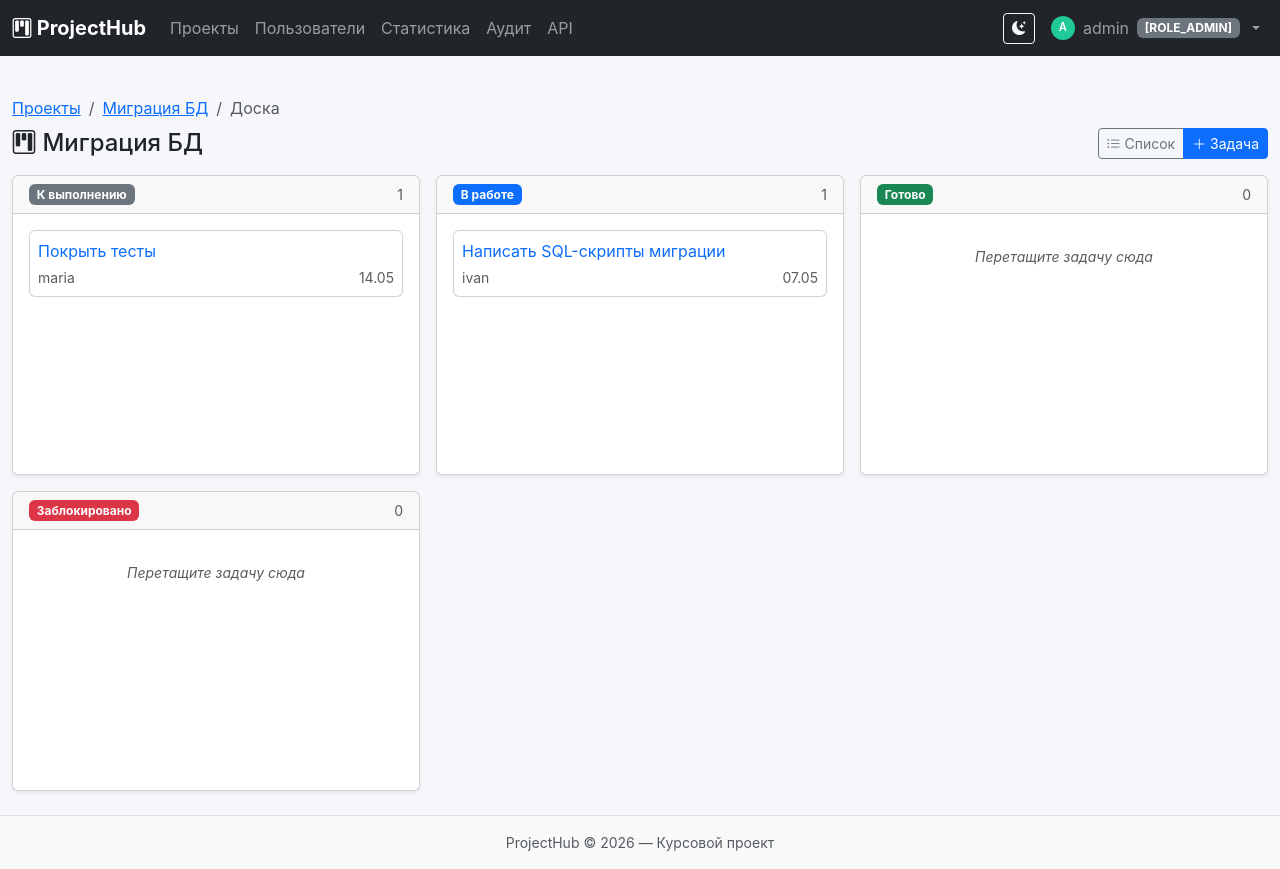
After one commit to pescaderojalauddin-source/projecthub, a Spring Boot app: page /projects/1/board in a window 1280 px wide. The commit adds this page. Run offline with Spring Boot 4, Linux system fonts and the light colour scheme; a user stored in the database is signed in; data comes from the database, SQL or seed files in the repository; some of the project's set-up classes (security, data sources, template engines, error pages and the like) are left out, and stand-ins take their place; some libraries are stand-ins or nearby versions.

Commit message:
feat(ux): kanban board, dark theme toggle and markdown descriptions
Три независимые UX-улучшения собраны в одну PR:

1. Kanban доска (/projects/{id}/board)
   - Таблица колонок по статусам задач (TODO / IN_PROGRESS / DONE / BLOCKED).
   - Drag-and-drop через SortableJS (webjar 1.15.2, без сборки).
   - Перетаскивание шлёт POST /tasks/{id}/status-ajax (новый эндпоинт), сервис делает RBAC-проверку и пишет в audit log как обычно.
   - При ошибке (403/404/500) JS перезагружает страницу — пользователь видит актуальное состояние.

2. Markdown в описаниях
   - flexmark-all 0.64.8 + jsoup-санитайзер (Safelist.basicWithImages + nofollow noopener noreferrer на ссылках).
   - MarkdownService.toSafeHtml(String) → используется в Thymeleaf через th:utext="${@markdownService.toSafeHtml(...)}".
   - 6 юнит-тестов: рендеринг, ссылки, защита от <script>, javascript: URL, on*-обработчиков, null-input.
   - Подсказка о синтаксисе под textarea задачи.

3. Тёмная тема
   - Переключатель в навбаре (солнце/луна), состояние в localStorage 'projecthub-theme'.
   - Использует штатный Bootstrap 5.3 mechanism data-bs-theme="dark" на <html>.
   - Inline-скрипт в <head> применяет сохранённую тему до paint, чтобы не было FOUC.
   - Дополнительные CSS-переопределения для Markdown <pre>, комментариев и task-row подсветок.

34/34 тестов зелёные.

```diff
--- a/src/main/java/com/example/projecthub/controller/ProjectController.java
+++ b/src/main/java/com/example/projecthub/controller/ProjectController.java
@@ -100,6 +100,24 @@ public class ProjectController {
         return "projects/view";
     }
 
+    @GetMapping("/{id}/board")
+    public String board(@PathVariable Long id, Model model) {
+        User current = currentUserService.getCurrent();
+        Project project = projectService.getByIdForUser(id, current);
+        java.util.List<Task> all = taskService.listAllForProject(project);
+        java.util.Map<TaskStatus, java.util.List<Task>> grouped = new java.util.EnumMap<>(TaskStatus.class);
+        for (TaskStatus s : TaskStatus.values()) {
+            grouped.put(s, new java.util.ArrayList<>());
+        }
+        for (Task t : all) {
+            grouped.get(t.getStatus()).add(t);
+        }
+        model.addAttribute("project", project);
+        model.addAttribute("statuses", TaskStatus.values());
+        model.addAttribute("grouped", grouped);
+        return "projects/board";
+    }
+
     @GetMapping("/{id}/edit")
     public String editForm(@PathVariable Long id, Model model) {
         User current = currentUserService.getCurrent();
--- a/src/main/java/com/example/projecthub/service/TaskService.java
+++ b/src/main/java/com/example/projecthub/service/TaskService.java
@@ -41,6 +41,11 @@ public class TaskService {
             return taskRepository.findAllByProjectAndStatus(project, statusFilter, pageable);
         }
         return taskRepository.findAllByProject(project, pageable);
+    }
+
+    @Transactional(readOnly = true)
+    public java.util.List<Task> listAllForProject(Project project) {
+        return taskRepository.findAllByProject(project);
     }
 
     @Transactional(readOnly = true)
--- a/src/main/resources/static/css/app.css
+++ b/src/main/resources/static/css/app.css
@@ -71,3 +71,41 @@ main {
 .avatar-c5 { background: #20c997; }
 .avatar-c6 { background: #dc3545; }
 .avatar-c7 { background: #0dcaf0; color: #000 !important; }
+
+/* Markdown-rendered description blocks */
+.markdown { line-height: 1.55; }
+.markdown p:last-child { margin-bottom: 0; }
+.markdown pre,
+.markdown code {
+    background: #f1f3f5;
+    padding: 0.1rem 0.3rem;
+    border-radius: 0.25rem;
+    font-size: 0.9em;
+}
+.markdown pre {
+    padding: 0.75rem;
+    overflow-x: auto;
+}
+.markdown blockquote {
+    border-left: 3px solid #adb5bd;
+    color: #495057;
+    padding-left: 0.75rem;
+}
+
+/* Kanban board */
+.kanban-board { min-height: 60vh; }
+.kanban-column { min-height: 300px; }
+.kanban-list { min-height: 220px; }
+.kanban-card { cursor: grab; transition: transform 0.1s ease; }
+.kanban-card:hover { transform: translateY(-2px); }
+.kanban-card-ghost { opacity: 0.5; background: #e9ecef; }
+
+/* Dark theme overrides for the bits Bootstrap doesn't auto-handle. */
+[data-bs-theme="dark"] body { background: #0f1115; }
+[data-bs-theme="dark"] .breadcrumb { color: #adb5bd; }
+[data-bs-theme="dark"] .markdown pre,
+[data-bs-theme="dark"] .markdown code { background: #1c2128; color: #e5e7eb; }
+[data-bs-theme="dark"] .comment { background: #1c2128; }
+[data-bs-theme="dark"] .task-row.deadline-overdue { background-color: rgba(220, 53, 69, 0.18); }
+[data-bs-theme="dark"] .task-row.deadline-soon { background-color: rgba(255, 193, 7, 0.18); }
+[data-bs-theme="dark"] .kanban-card-ghost { background: #2a2f36; }
--- a/src/main/resources/templates/fragments/layout.html
+++ b/src/main/resources/templates/fragments/layout.html
@@ -9,6 +9,17 @@
     <link rel="stylesheet" th:href="@{/webjars/bootstrap/5.3.3/css/bootstrap.min.css}">
     <link rel="stylesheet" th:href="@{/webjars/bootstrap-icons/1.11.3/font/bootstrap-icons.css}">
     <link rel="stylesheet" th:href="@{/css/app.css}">
+    <!-- Apply persisted theme before content paints to avoid flash of light theme. -->
+    <script>
+        (function () {
+            try {
+                var saved = localStorage.getItem('projecthub-theme');
+                if (saved === 'dark' || saved === 'light') {
+                    document.documentElement.setAttribute('data-bs-theme', saved);
+                }
+            } catch (e) { /* localStorage unavailable */ }
+        })();
+    </script>
 </head>
 <body>
 <nav th:fragment="navbar" class="navbar navbar-expand-lg navbar-dark bg-dark">
@@ -35,7 +46,14 @@
                     <a class="nav-link" th:href="@{/swagger-ui.html}" target="_blank">API</a>
                 </li>
             </ul>
-            <ul class="navbar-nav">
+            <ul class="navbar-nav align-items-lg-center">
+                <li class="nav-item">
+                    <button id="themeToggle" type="button"
+                            class="btn btn-sm btn-outline-light me-2"
+                            title="Переключить тему">
+                        <i class="bi bi-moon-stars-fill" id="themeToggleIcon"></i>
+                    </button>
+                </li>
                 <li class="nav-item dropdown" sec:authorize="isAuthenticated()">
                     <a class="nav-link dropdown-toggle d-inline-flex align-items-center gap-2"
                        data-bs-toggle="dropdown" href="#">
@@ -100,12 +118,34 @@
     </nav>
 </div>
 
-<footer th:fragment="footer" class="footer mt-auto py-3 bg-light border-top">
+<footer th:fragment="footer" class="footer mt-auto py-3 bg-body-tertiary border-top">
     <div class="container text-center text-muted small">
         <span>ProjectHub © 2026 — Курсовой проект</span>
     </div>
 </footer>
 
-<script th:fragment="scripts" th:src="@{/webjars/bootstrap/5.3.3/js/bootstrap.bundle.min.js}"></script>
+<div th:fragment="scripts">
+    <script th:src="@{/webjars/bootstrap/5.3.3/js/bootstrap.bundle.min.js}"></script>
+    <script>
+        (function () {
+            var btn = document.getElementById('themeToggle');
+            var icon = document.getElementById('themeToggleIcon');
+            if (!btn || !icon) return;
+            var html = document.documentElement;
+            function syncIcon() {
+                var dark = html.getAttribute('data-bs-theme') === 'dark';
+                icon.classList.toggle('bi-moon-stars-fill', !dark);
+                icon.classList.toggle('bi-sun-fill', dark);
+            }
+            syncIcon();
+            btn.addEventListener('click', function () {
+                var next = html.getAttribute('data-bs-theme') === 'dark' ? 'light' : 'dark';
+                html.setAttribute('data-bs-theme', next);
+                try { localStorage.setItem('projecthub-theme', next); } catch (e) { /* ignore */ }
+                syncIcon();
+            });
+        })();
+    </script>
+</div>
 </body>
 </html>
--- /dev/null
+++ b/src/main/resources/templates/projects/board.html
@@ -0,0 +1,106 @@
+<!DOCTYPE html>
+<html lang="ru" xmlns:th="http://www.thymeleaf.org">
+<head th:replace="~{fragments/layout :: head('Доска — ' + ${project.title})}"></head>
+<body>
+<header th:replace="~{fragments/layout :: navbar}"></header>
+<main class="container-fluid py-4">
+    <div th:replace="~{fragments/layout :: flash}"></div>
+
+    <nav aria-label="breadcrumb">
+        <ol class="breadcrumb">
+            <li class="breadcrumb-item"><a th:href="@{/projects}">Проекты</a></li>
+            <li class="breadcrumb-item">
+                <a th:href="@{/projects/{id}(id=${project.id})}" th:text="${project.title}">Project</a>
+            </li>
+            <li class="breadcrumb-item active">Доска</li>
+        </ol>
+    </nav>
+
+    <div class="d-flex justify-content-between align-items-center mb-3">
+        <h1 class="h4 mb-0"><i class="bi bi-kanban"></i> <span th:text="${project.title}"></span></h1>
+        <div class="btn-group" role="group">
+            <a th:href="@{/projects/{id}(id=${project.id})}" class="btn btn-outline-secondary btn-sm">
+                <i class="bi bi-list-ul"></i> Список
+            </a>
+            <a th:href="@{/projects/{id}/tasks/new(id=${project.id})}" class="btn btn-primary btn-sm">
+                <i class="bi bi-plus-lg"></i> Задача
+            </a>
+        </div>
+    </div>
+
+    <div class="kanban-board row g-3">
+        <div th:each="status : ${statuses}" class="col-12 col-md-4">
+            <div class="kanban-column card shadow-sm h-100">
+                <div class="card-header d-flex justify-content-between align-items-center">
+                    <span class="badge status-badge"
+                          th:classappend="${status.name().toLowerCase().replace('_', '-')}"
+                          th:text="${status.label}">Status</span>
+                    <span class="text-muted small"
+                          th:text="${grouped.get(status).size()}">0</span>
+                </div>
+                <div class="card-body kanban-list" th:attr="data-status=${status.name()}">
+                    <div th:each="task : ${grouped.get(status)}"
+                         class="kanban-card card mb-2"
+                         th:attr="data-task-id=${task.id}">
+                        <div class="card-body p-2">
+                            <a class="text-decoration-none stretched-link"
+                               th:href="@{/tasks/{id}(id=${task.id})}"
+                               th:text="${task.title}">Task</a>
+                            <div class="text-muted small mt-1 d-flex justify-content-between">
+                                <span th:if="${task.assignee != null}"
+                                      th:text="${task.assignee.login}">user</span>
+                                <span th:if="${task.assignee == null}" class="fst-italic">не назначена</span>
+                                <span th:if="${task.deadline != null}"
+                                      th:text="${#temporals.format(task.deadline, 'dd.MM')}">01.01</span>
+                            </div>
+                        </div>
+                    </div>
+                    <div th:if="${grouped.get(status).isEmpty()}"
+                         class="text-muted small text-center py-3 fst-italic">
+                        Перетащите задачу сюда
+                    </div>
+                </div>
+            </div>
+        </div>
+    </div>
+</main>
+<footer th:replace="~{fragments/layout :: footer}"></footer>
+<div th:replace="~{fragments/layout :: scripts}"></div>
+<script th:src="@{/webjars/sortablejs/1.15.2/Sortable.min.js}"></script>
+<script th:inline="javascript">
+    /*<![CDATA[*/
+    (function () {
+        const csrfToken = document.querySelector('meta[name="_csrf"]')?.content;
+        const csrfHeader = document.querySelector('meta[name="_csrf_header"]')?.content;
+        document.querySelectorAll('.kanban-list').forEach(function (column) {
+            new Sortable(column, {
+                group: 'kanban',
+                animation: 150,
+                ghostClass: 'kanban-card-ghost',
+                onEnd: function (evt) {
+                    const taskId = evt.item.dataset.taskId;
+                    const newStatus = evt.to.dataset.status;
+                    if (!taskId || !newStatus) return;
+                    const body = new URLSearchParams();
+                    body.append('status', newStatus);
+                    const headers = { 'Accept': 'application/json' };
+                    if (csrfToken && csrfHeader) headers[csrfHeader] = csrfToken;
+                    fetch('/tasks/' + encodeURIComponent(taskId) + '/status-ajax', {
+                        method: 'POST',
+                        headers: headers,
+                        body: body
+                    }).then(function (res) {
+                        if (!res.ok) {
+                            window.location.reload();
+                        }
+                    }).catch(function () {
+                        window.location.reload();
+                    });
+                }
+            });
+        });
+    })();
+    /*]]>*/
+</script>
+</body>
+</html>
--- a/src/main/resources/templates/projects/view.html
+++ b/src/main/resources/templates/projects/view.html
@@ -18,7 +18,8 @@
             <div class="d-flex justify-content-between align-items-start">
                 <div>
                     <h1 class="h3 mb-2" th:text="${project.title}"></h1>
-                    <p class="text-muted mb-2" th:text="${project.description}"></p>
+                    <div class="markdown text-body mb-2"
+                         th:utext="${@markdownService.toSafeHtml(project.description)}"></div>
                     <p class="mb-1">
                         <span class="badge status-badge"
                               th:classappend="${project.status.name().toLowerCase()}"
@@ -30,6 +31,9 @@
                     </p>
                 </div>
                 <div class="d-flex gap-2">
+                    <a th:href="@{/projects/{id}/board(id=${project.id})}" class="btn btn-outline-primary">
+                        <i class="bi bi-kanban"></i> Доска
+                    </a>
                     <a th:href="@{/projects/{id}/edit(id=${project.id})}" class="btn btn-outline-secondary">
                         <i class="bi bi-pencil"></i> Редактировать
                     </a>
--- a/src/main/resources/templates/tasks/form.html
+++ b/src/main/resources/templates/tasks/form.html
@@ -33,6 +33,10 @@
                     <label class="form-label" for="description">Описание</label>
                     <textarea id="description" rows="4" th:field="*{description}"
                               class="form-control" th:classappend="${#fields.hasErrors('description')} ? 'is-invalid'"></textarea>
+                    <div class="form-text">
+                        Поддерживается Markdown: <code>**жирный**</code>, <code>*курсив*</code>,
+                        <code>`code`</code>, списки, ссылки <code>[текст](url)</code>.
+                    </div>
                     <div class="invalid-feedback" th:errors="*{description}"></div>
                 </div>
                 <div class="row g-3">
--- a/src/main/resources/templates/tasks/view.html
+++ b/src/main/resources/templates/tasks/view.html
@@ -22,7 +22,8 @@
             <div class="d-flex justify-content-between align-items-start">
                 <div>
                     <h1 class="h3 mb-2" th:text="${task.title}"></h1>
-                    <p class="text-muted mb-2" style="white-space: pre-wrap;" th:text="${task.description}"></p>
+                    <div class="markdown text-body mb-2"
+                         th:utext="${@markdownService.toSafeHtml(task.description)}"></div>
                     <p class="mb-1">
                         <span class="badge status-badge"
                               th:classappend="${task.status.name().toLowerCase().replace('_', '-')}"
```
Also changed, not shown: pom.xml (+26 -0 lines), src/main/java/com/example/projecthub/controller/TaskController.java (+10 -0 lines), src/main/java/com/example/projecthub/service/MarkdownService.java (added, +41 -0 lines), 1 other file.
